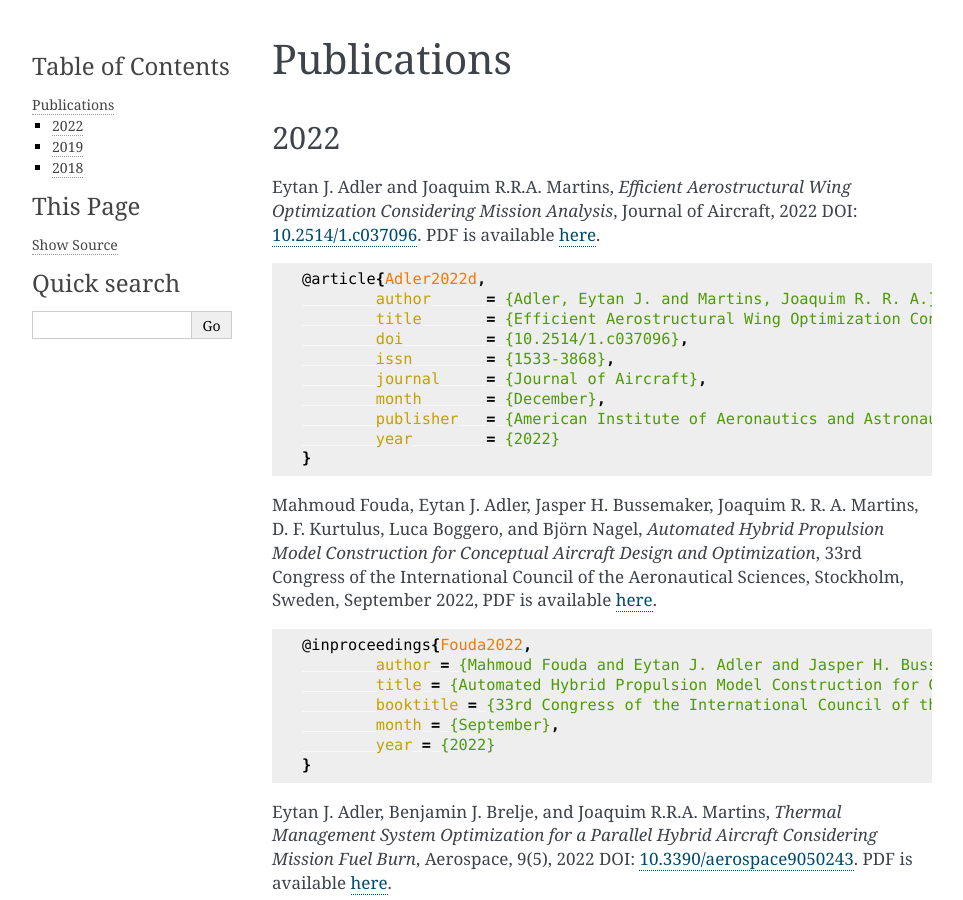
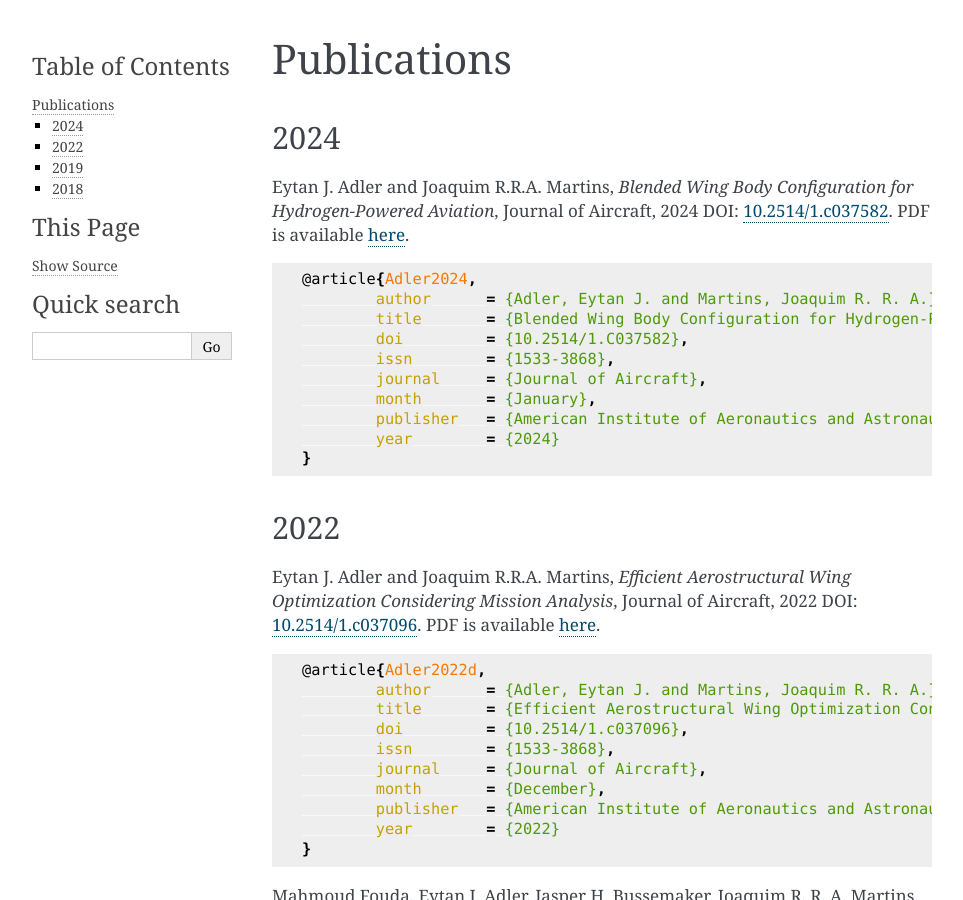
Before and after one commit to mdolab/openconcept, a Sphinx documentation site: the page built from doc/publications.rst, in a window 1280 px wide and 900 px high. Shown: the whole window, without its empty margins (148-1111 px from the left). Built offline with Sphinx 7.4.7, drawn with Linux system fonts in a browser that asks for light colours.

Commit message:
new Eytan paper

```diff
--- a/doc/publications.rst
+++ b/doc/publications.rst
@@ -3,6 +3,29 @@
 ************
 Publications
 ************
+
+2024
+====
+
+Eytan J. Adler and Joaquim R.R.A. Martins,
+*Blended Wing Body Configuration for Hydrogen-Powered Aviation*,
+Journal of Aircraft, 2024
+DOI: `10.2514/1.c037582 <https://doi.org/10.2514/1.c037582>`_.
+PDF is available `here <https://www.researchgate.net/profile/Eytan-Adler/publication/377749153_Blended_wing_body_configuration_for_hydrogen-powered_aviation/links/65b5a5f81e1ec12eff5180e3/Blended-wing-body-configuration-for-hydrogen-powered-aviation.pdf>`__.
+
+.. code-block:: bibtex
+
+	@article{Adler2024,
+		author      = {Adler, Eytan J. and Martins, Joaquim R. R. A.},
+		title       = {Blended Wing Body Configuration for Hydrogen-Powered Aviation},
+		doi         = {10.2514/1.C037582},
+		issn        = {1533-3868},
+		journal     = {Journal of Aircraft},
+		month       = {January},
+		publisher   = {American Institute of Aeronautics and Astronautics},
+		year        = {2024}
+	}
+
 
 2022
 ====
```
